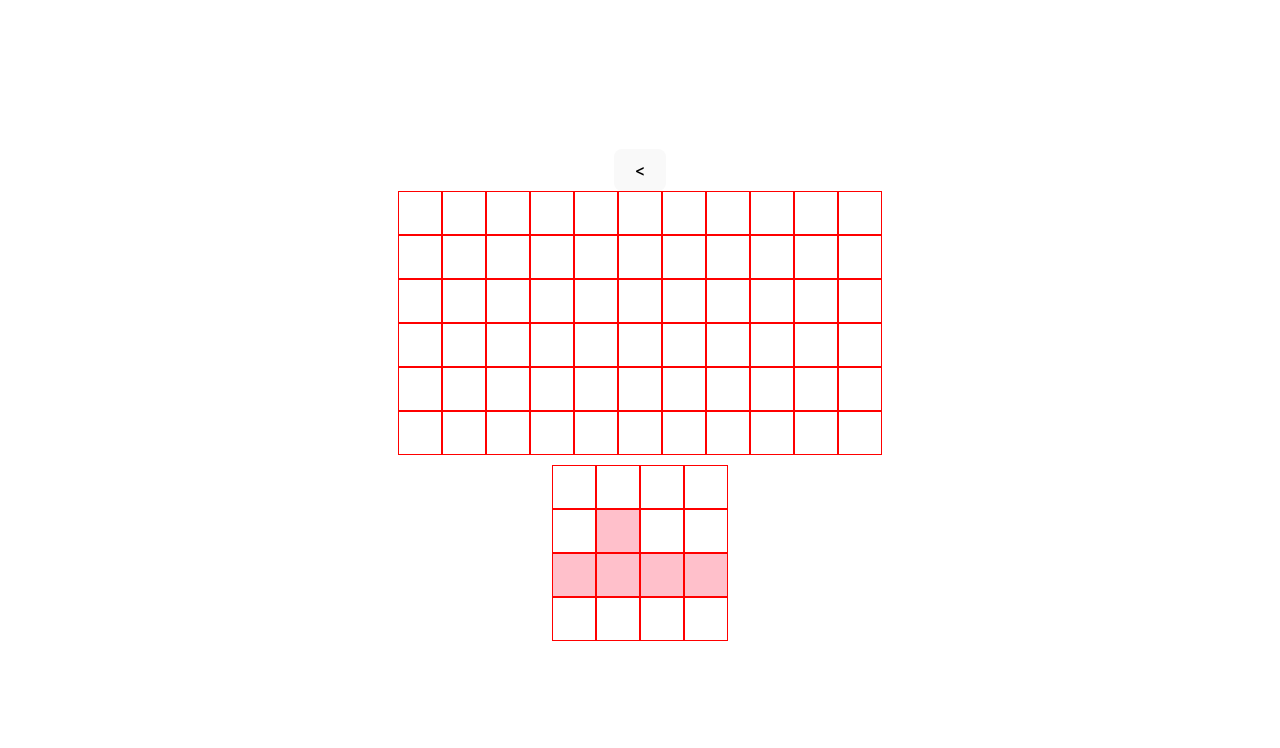
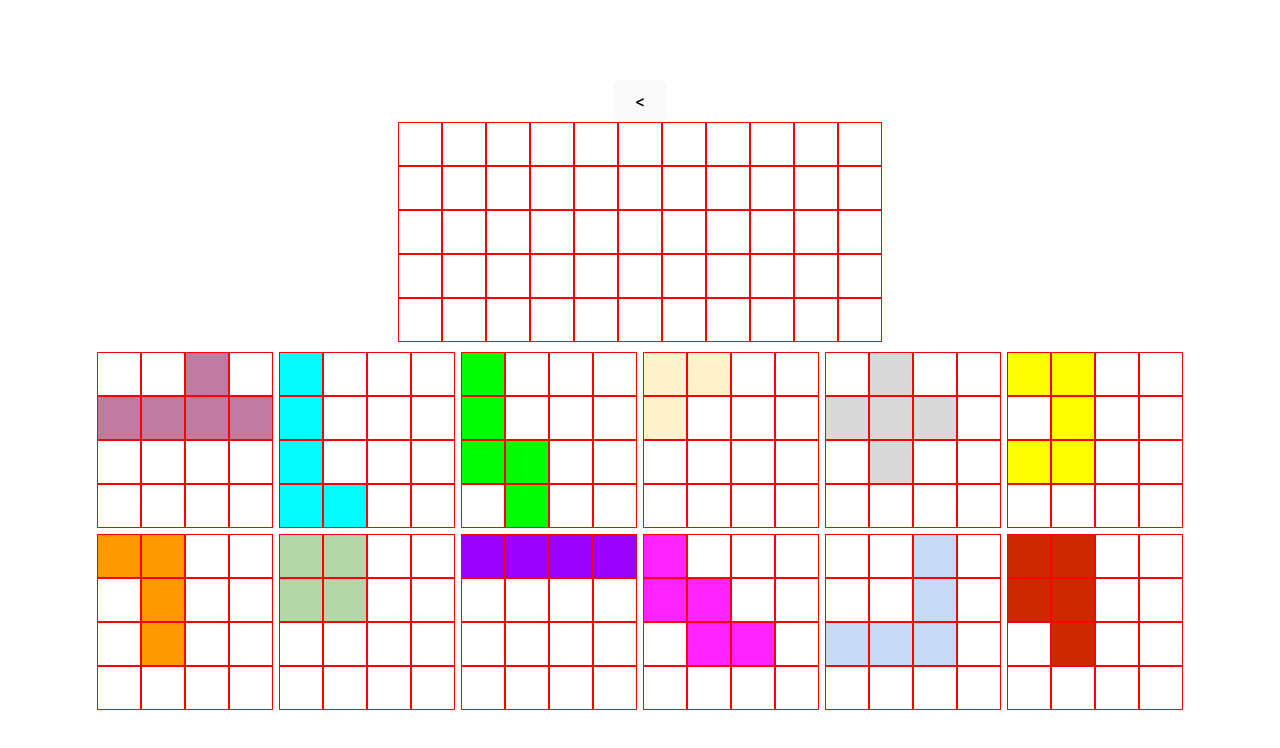
Before and after one commit to LhuizF/kanoodle-app, a React (Vite) app: page / in a window 1280 px wide. Shown: the top 748 px of the page. Built offline with nearby package versions, Linux system fonts and the light colour scheme.

Commit message:
feat: add new shapes - reset at end

```diff
--- a/src/App.css
+++ b/src/App.css
@@ -3,6 +3,12 @@
   margin: 0 auto;
   padding: 2rem;
   text-align: center;
+}
+
+main {
+  display: flex;
+  flex-direction: column;
+  align-items: center;
 }
 
 .grid {
@@ -25,6 +31,8 @@
 
 .shape-container {
   display: flex;
+  flex-wrap: wrap;
+  gap: 6px;
   justify-content: center;
   align-items: center;
   padding: 10px;
--- a/src/App.tsx
+++ b/src/App.tsx
@@ -3,29 +3,32 @@ import { useState, useEffect } from 'react';
 import DroppableItemArea from './components/DroppableItemArea';
 import Shape from './components/Shape';
 import { usePlay } from './hooks/usePlay';
+import shapes from './shapes.json';
 
-const totalItems = 66;
+const totalRows = 6;
 const totalColumns = 11;
 
-
-function App() {
-  const [matrix, seMatrix] = useState<Item[][]>(Array.from({ length: totalItems / totalColumns }, (_, r) => {
+const makeMatrix = (totalRows: number, totalColumns: number) => {
+  return Array.from({ length: totalRows - 1 }, (_, r) => {
     return Array.from({ length: totalColumns }, (_, c) => ({
       position: { row: r, column: c },
       value: r * totalColumns + c,
       filled: false,
+      color: 'transparent'
     }));
-  }));
+  });
+};
+
+function App() {
+  const [matrix, seMatrix] = useState<Block[][]>(makeMatrix(totalRows, totalColumns));
 
 
-  const { addNewMove, reverteMove, checkIfIsComplete } = usePlay();
+  const { addNewMove, reverteMove, checkIfIsComplete, resetAll } = usePlay();
 
   const handleDrop = (shapeItem: ShapeItem, dropAreaIndex: DropArea) => {
     const newMatrix = [...matrix];
     const startIndex = shapeItem.start;
     const shapeMatrix = shapeItem.matrix;
-
-    const totalRows = totalItems / totalColumns;
 
     const shapeTotalPoints = shapeMatrix.reduce((acc, row) => acc + row.filter(Boolean).length, 0);
 
@@ -59,8 +62,8 @@ function App() {
     });
 
     if (move.length !== shapeTotalPoints) return;
-
-    const matrixWithNewMove = addNewMove(move, newMatrix);
+    console.log('move ::', shapeItem.color);
+    const matrixWithNewMove = addNewMove({ numbers: move, color: shapeItem.color }, newMatrix);
 
     seMatrix(matrixWithNewMove);
   };
@@ -71,7 +74,13 @@ function App() {
   };
 
   useEffect(() => {
-   // console.log('win ::', checkIfIsComplete(matrix));
+    if (checkIfIsComplete(matrix)) {
+      setTimeout(() => {
+        alert('Parabéns');
+        seMatrix(makeMatrix(totalRows, totalColumns));
+        resetAll();
+      }, 500);
+    }
   }, [matrix]);
 
   return (
@@ -88,7 +97,7 @@ function App() {
             {rows.map((item, itemIndex) => (
               <DroppableItemArea
                 key={itemIndex}
-                number={item.value}
+                color={item.color}
                 filled={item.filled}
                 position={item.position}
                 handleDropItem={handleDrop}
@@ -99,7 +108,14 @@ function App() {
       </div>
 
       <div className='shape-container'>
-        <Shape />
+        {shapes.map(shape => (
+          <Shape
+            key={shape.id}
+            id={shape.id}
+            position={shape.position}
+            color={shape.color}
+          />
+        ))}
       </div>
     </main>
   );
--- a/src/components/DroppableItemArea.tsx
+++ b/src/components/DroppableItemArea.tsx
@@ -1,13 +1,13 @@
-import { useState, FC } from 'react';
+import { FC } from 'react';
 
 interface DroppableAreaProps {
   handleDropItem: (x: ShapeItem, y: DropArea) => void;
-  number: number;
+  color: string;
   filled: boolean;
   position: DropArea;
 }
 
-const DroppableArea: FC<DroppableAreaProps> = ({ number, handleDropItem, filled, position }) => {
+const DroppableArea: FC<DroppableAreaProps> = ({ color, handleDropItem, filled, position }) => {
   const handleDragOver = (e: React.DragEvent<HTMLDivElement>) => {
     e.preventDefault();
     e.dataTransfer.dropEffect = 'move';
@@ -24,7 +24,7 @@ const DroppableArea: FC<DroppableAreaProps> = ({ number, handleDropItem, filled,
     <div
       onDragOver={handleDragOver}
       onDrop={handleDrop}
-      style={{ backgroundColor: filled ? 'pink' : '' }}
+      style={{ backgroundColor: filled ? color : '' }}
       className='box'
     >
     </div>
--- a/src/components/Shape.tsx
+++ b/src/components/Shape.tsx
@@ -3,14 +3,15 @@ import { FC, useState } from 'react';
 const totalShapes = 16;
 const totalColumns = 4;
 
-const shapeItem = [5, 8, 9, 10, 11];
-
 interface ShapeProps {
+  id: number;
+  position: number[];
+  color: string;
 }
 
-const Shape: FC<ShapeProps> = () => {
+const Shape: FC<ShapeProps> = ({ id, position, color }) => {
   const matrix = Array.from({ length: totalShapes / totalColumns }, (_, i) => {
-    return Array.from({ length: totalColumns }, (_, j) => shapeItem.includes(i * totalColumns + j));
+    return Array.from({ length: totalColumns }, (_, j) => position.includes(i * totalColumns + j));
   });
 
   const [startIndex, setStartIndex] = useState<Position>();
@@ -21,6 +22,7 @@ const Shape: FC<ShapeProps> = () => {
     const data: ShapeItem = {
       matrix,
       start: startIndex,
+      color,
     };
 
     e.dataTransfer.setData('text/plain', JSON.stringify(data));
@@ -38,7 +40,7 @@ const Shape: FC<ShapeProps> = () => {
             <div
               key={rowColumn}
               onMouseDown={() => setStartIndex({ row: rowIndex, column: rowColumn })}
-              style={{ backgroundColor: item ? 'pink' : '' }}
+              style={{ backgroundColor: item ? color : '' }}
               className='box'
             />
           ))}
--- a/src/hooks/usePlay.tsx
+++ b/src/hooks/usePlay.tsx
@@ -1,15 +1,21 @@
 import { useState } from "react";
 
+interface Move {
+  numbers: number[];
+  color: string;
+}
+
 export const usePlay = () => {
-  const [moves, setMoves] = useState<number[][]>([]);
+  const [moves, setMoves] = useState<Move[]>([]);
 
-  const addNewMove = (move: number[], matrix: Item[][]) => {
+  const addNewMove = (move: Move, matrix: Block[][]) => {
     const newMatrix = [...matrix];
 
     newMatrix.forEach((rows, rowIndex) => {
       rows.forEach((item, columnIndex) => {
-        if (move.includes(item.value)) {
+        if (move.numbers.includes(item.value)) {
           newMatrix[rowIndex][columnIndex].filled = true;
+          newMatrix[rowIndex][columnIndex].color = move.color;
         }
       });
     });
@@ -19,7 +25,7 @@ export const usePlay = () => {
     return matrix;
   };
 
-  const reverteMove = (matrix: Item[][]) => {
+  const reverteMove = (matrix: Block[][]) => {
     const lastMove = moves[moves.length - 1];
 
     if (!lastMove) return matrix;
@@ -28,8 +34,9 @@ export const usePlay = () => {
 
     newMatrix.forEach((rows, rowIndex) => {
       rows.forEach((item, columnIndex) => {
-        if (lastMove.includes(item.value)) {
+        if (lastMove.numbers.includes(item.value)) {
           newMatrix[rowIndex][columnIndex].filled = false;
+          newMatrix[rowIndex][columnIndex].color = '';
         }
       });
     });
@@ -43,9 +50,13 @@ export const usePlay = () => {
     return newMatrix;
   };
 
-  const checkIfIsComplete = (matrix: Item[][]) => {
+  const checkIfIsComplete = (matrix: Block[][]) => {
     return matrix.every((rows) => rows.every((item) => item.filled));
   };
 
-  return { addNewMove, reverteMove, checkIfIsComplete };
+  const resetAll = () => {
+    setMoves([]);
+  }
+
+  return { addNewMove, reverteMove, checkIfIsComplete, resetAll };
 };
--- /dev/null
+++ b/src/shapes.json
@@ -0,0 +1,62 @@
+[
+  {
+    "id": 1,
+    "position": [2, 4, 5, 6, 7],
+    "color": "#C27BA0"
+  },
+  {
+    "id": 2,
+    "position": [0, 4, 8, 12, 13],
+    "color": "#04FBFF"
+  },
+  {
+    "id": 3,
+    "position": [0, 4, 8, 9, 13],
+    "color": "#00FD03"
+  },
+  {
+    "id": 4,
+    "position": [0, 1, 4],
+    "color": "#FFF2CC"
+  },
+  {
+    "id": 5,
+    "position": [1, 4, 5, 6, 9],
+    "color": "#D9D9D9"
+  },
+  {
+    "id": 6,
+    "position": [0, 1, 5, 8, 9],
+    "color": "#FFFF00"
+  },
+  {
+    "id": 7,
+    "position": [0, 1, 5, 9],
+    "color": "#FF9901"
+  },
+  {
+    "id": 8,
+    "position": [0, 1, 4, 5],
+    "color": "#B5D7A8"
+  },
+  {
+    "id": 9,
+    "position": [0, 1, 2, 3],
+    "color": "#9900FF"
+  },
+  {
+    "id": 10,
+    "position": [0, 4, 5, 9, 10],
+    "color": "#FF24FF"
+  },
+  {
+    "id": 11,
+    "position": [2, 6, 8, 9, 10],
+    "color": "#C9DAF8"
+  },
+  {
+    "id": 12,
+    "position": [0, 1, 4, 5, 9],
+    "color": "#CC2900"
+  }
+]
--- a/tsconfig.app.json
+++ b/tsconfig.app.json
@@ -23,5 +23,6 @@
     "noUnusedParameters": true,
     "noFallthroughCasesInSwitch": true
   },
-  "include": ["src"]
+  "include": ["src"],
+  "files": ["src/shapes.json"]
 }
```
Also changed, not shown: src/types.d.ts (+10 -2 lines).
